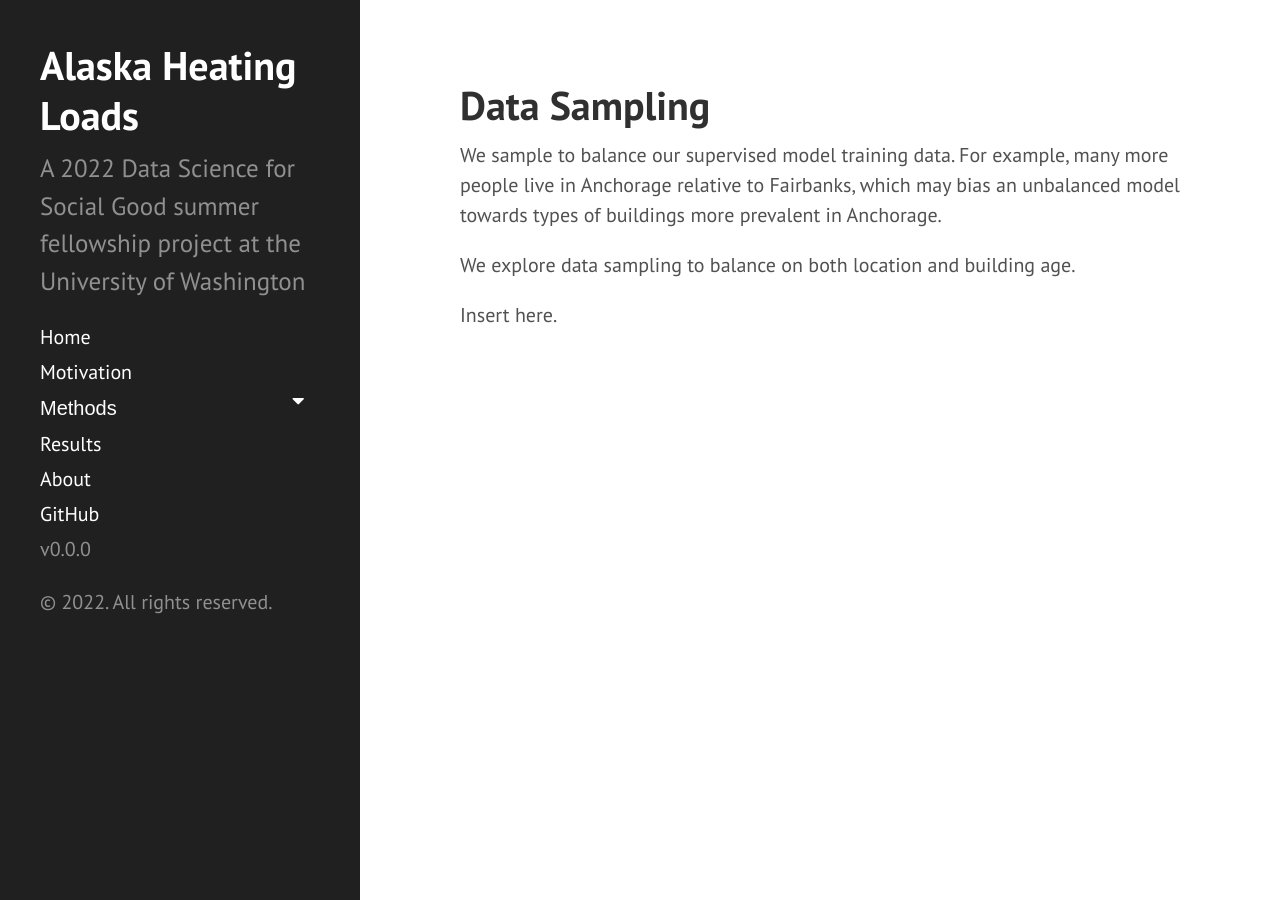
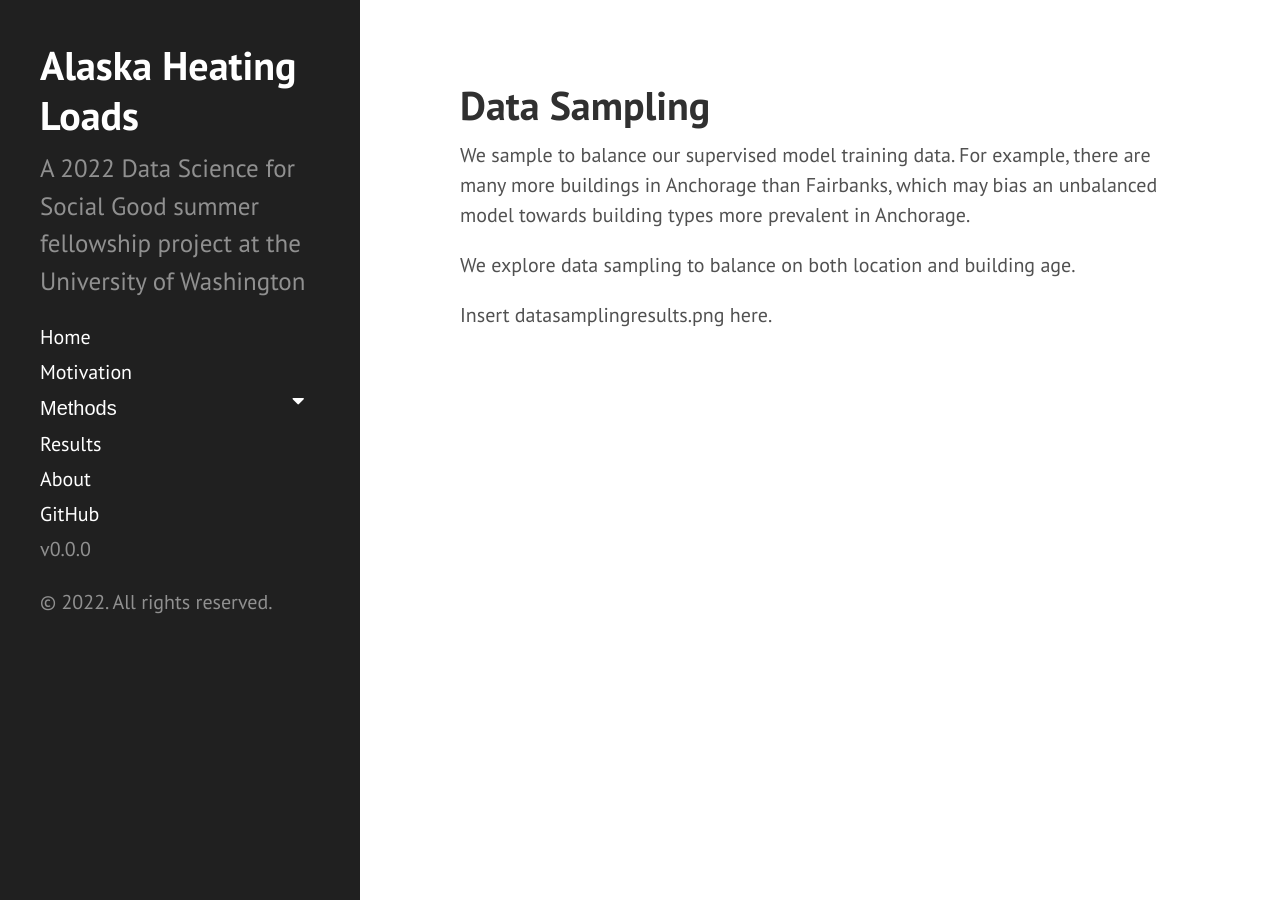
Before and after one commit to uwescience/DSSG2022_heating_loads, a Jekyll site: the page built from method2.md, in a window 1280 px wide. Built offline with Jekyll 4.4.1, drawn with Linux system fonts in a browser that asks for light colours.

Commit message:
Update method2.md

```diff
--- a/method2.md
+++ b/method2.md
@@ -3,8 +3,8 @@ layout: page
 title: Data Sampling
 ---
 
-We sample to balance our supervised model training data. For example, many more people live in Anchorage relative to Fairbanks, which may bias an unbalanced model towards types of buildings more prevalent in Anchorage.
+We sample to balance our supervised model training data. For example, there are many more buildings in Anchorage than Fairbanks, which may bias an unbalanced model towards building types more prevalent in Anchorage.
 
 We explore data sampling to balance on both location and building age.
 
-Insert <datasamplingresults.png> here.
+Insert datasamplingresults.png here.
```
